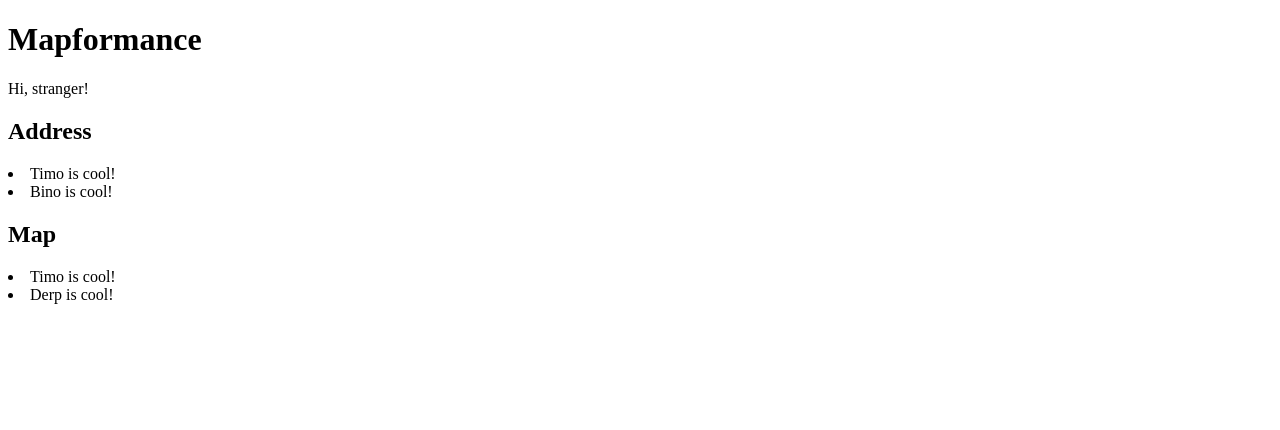
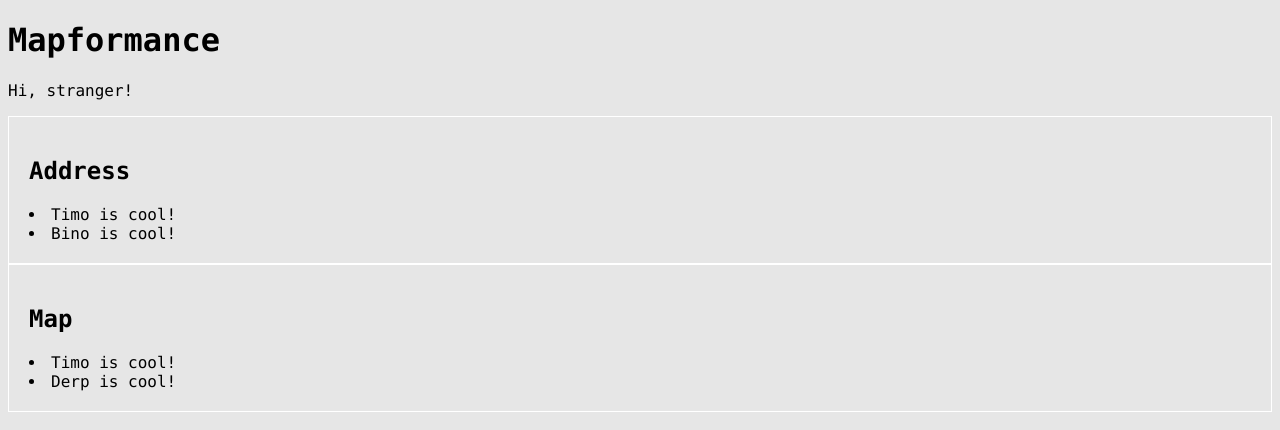
Before and after one commit to timotgl/mapformance, a website: page index.html in a window 1280 px wide. Drawn offline with nearby package versions, Linux system fonts and the light colour scheme; files that its build step writes are made by us from their sources.

Commit message:
Style changes

```diff
--- a/css/mapformance.less
+++ b/css/mapformance.less
@@ -1,5 +1,11 @@
-@color: #4D926F;
+@pageBg: rgb(230, 230, 230);
 
-#header {
-  color: @color;
+body {
+  background-color: @pageBg;
+  font-family: Monaco, Verdana, sans-serif;
 }
+
+div.component {
+    border: 1px solid white;
+    padding: 20px;
+}
```
